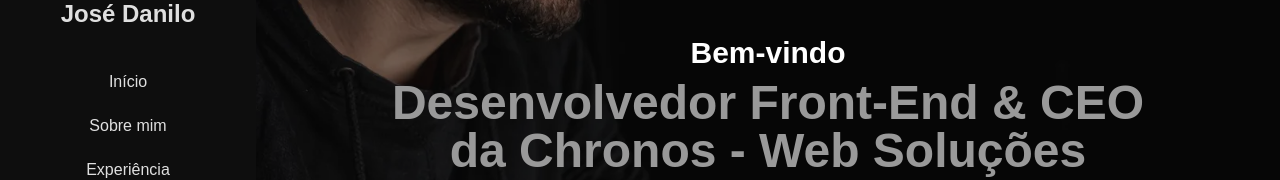
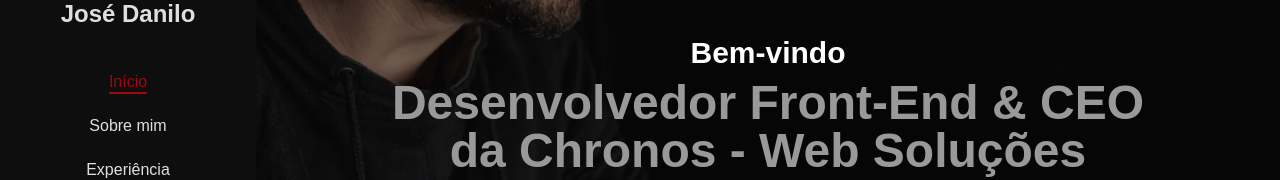
Before and after one commit to JoseDaniloS/Official-Portfolio, a React (Vite) app: page / in a window 1280 px wide. Shown: the part 249-429 px from the top of the page. Built offline with nearby package versions, Linux system fonts and the light colour scheme.

Commit message:
feat: animation in entry in portfolio and Observer section antimation

```diff
--- a/src/components/Global/AnchorLinks.jsx
+++ b/src/components/Global/AnchorLinks.jsx
@@ -1,14 +1,17 @@
 import { scrollToSection } from "../../utils/functions";
 
-export function AnchorLinks({ menuItems, setMenuOpen }) {
+export function AnchorLinks({ activeSection, menuItems, setMenuOpen }) {
   return (
     <nav className={`text-[#FFFFFFDE] text-base list-none font-medium`}>
       <ul className="flex flex-col items-center gap-[20px]">
         {menuItems.map(item =>
-          <li key={item.name}>
+          <li key={item.name} className="relative">
             <a
               href={item.href}
-              className="transition-colors duration-500 hover:text-red-800"
+              className={`transition-colors duration-500 hover:text-red-800 ${activeSection ===
+              item.href
+                ? "text-red-800"
+                : ""}`}
               onClick={e => {
                 e.preventDefault();
                 scrollToSection(item.href);
@@ -17,6 +20,12 @@
             >
               {item.name}
             </a>
+            <div
+              className={`absolute bottom-0 left-1/2 -translate-x-1/2 h-[2px] w-0 bg-red-800 ${activeSection ===
+              item.href
+                ? "w-full"
+                : ""} transition-all duration-500 ease-in-out`}
+            />
           </li>
         )}
       </ul>
--- /dev/null
+++ b/src/components/Global/TitleAnimateForEntry.jsx
@@ -0,0 +1,25 @@
+import { AnimatePresence, motion } from "motion/react";
+
+export default function TitleAnimateForEntry({showContent}) {
+  return (
+    <AnimatePresence>
+      {!showContent &&
+        <motion.div
+          className="w-full h-dvh absolute z-50 flex justify-center bg-[#0E0E0E] items-center"
+          initial={{ opacity: 1 }}
+          animate={{ opacity: 1 }}
+          exit={{ opacity: 0 }}
+          transition={{ duration: 1.2 }}
+        >
+          <motion.h1
+            initial={{ opacity: 0, scale: 0.7, y: 20, rotate: -5 }}
+            animate={{ opacity: 1, scale: 1, y: 0, rotate: 0 }}
+            transition={{ duration: 1.2, ease: "easeOut" }}
+            className="text-5xl font-bold text-white tracking-widest"
+          >
+            {"<J/D>"}
+          </motion.h1>
+        </motion.div>}
+    </AnimatePresence>
+  );
+}
--- a/src/layout/Aside/index.jsx
+++ b/src/layout/Aside/index.jsx
@@ -1,12 +1,14 @@
-
 import Github_Icon from "/Github_Icon.svg";
 import Linkedin_Icon from "/Linkedin_Icon.svg";
 import Instagram_Icon from "/Instagram_Icon.svg";
 
 import Danilo from "/Danilo.webp";
 import { AnchorLinks } from "../../components/Global/AnchorLinks";
+import { useEffect, useState } from "react";
 
 export default function Aside() {
+  const [activeSection, setActiveSection] = useState("home");
+
   const menuItems = [
     { name: "Início", href: "home" },
     { name: "Sobre mim", href: "about" },
@@ -15,6 +17,29 @@
     { name: "Feedbacks", href: "reviews" },
     { name: "Contato", href: "contact" }
   ];
+  useEffect(() => {
+    const observer = new IntersectionObserver(
+      entries => {
+        entries.some(entry => {
+          if (entry.isIntersecting) {
+            setActiveSection(entry.target.id);
+            console.log(activeSection)
+          }
+        });
+      },
+      { threshold: 0.5 }
+    );
+
+    menuItems.forEach((item) => {
+      const element = document.getElementById(item.href);
+      if(element) {
+        observer.observe(element)
+      }
+    })
+
+    return () => observer.disconnect()
+  }, []);
+
 
   const iconeLinks = [
     {
@@ -43,7 +68,7 @@
 
       {/* Menu de Navegação */}
       <div className="h-full w-2/4 text-center mb-2 flex flex-col gap-14">
-        <AnchorLinks menuItems={menuItems} />
+        <AnchorLinks activeSection={activeSection} menuItems={menuItems} />
         <a
           href="https://wa.link/vu7mlc"
           aria-label="Enviar mensagem para José Danilo pelo WhatsApp"
--- a/src/pages/Home/index.jsx
+++ b/src/pages/Home/index.jsx
@@ -1,3 +1,5 @@
+import React, { useEffect, useState } from "react";
+
 import AboutMe from "./Sections/About_Me";
 import Aside from "../../layout/Aside";
 import Center from "./Sections/Center";
@@ -8,12 +10,26 @@
 import Footer from "../../layout/Footer";
 import Header from "../../layout/Header";
 import ReturnToTop from "../../components/Global/ReturnToTop";
-
+import TitleAnimateForEntry from "../../components/Global/TitleAnimateForEntry";
 
 export default function Home() {
+  const [showContent, setShowContent] = useState(false);
 
+  useEffect(() => {
+    const timer = setTimeout(() => {
+      setShowContent(true);
+    }, 1500);
+
+    return () => clearTimeout(timer);
+  }, []);
 
   return (
+    <>
+      {/* Animação de abertura do título */}
+      <TitleAnimateForEntry showContent={showContent} />
+
+      {/* Conteúdo principal */}
+      {showContent && (
         <main className="w-full h-full justify-end flex">
           <ReturnToTop />
           <Header />
@@ -28,5 +44,7 @@
             <Footer />
           </div>
         </main>
+      )}
+    </>
   );
 }
```
Lines whose indentation alone changed are shown as unchanged.
